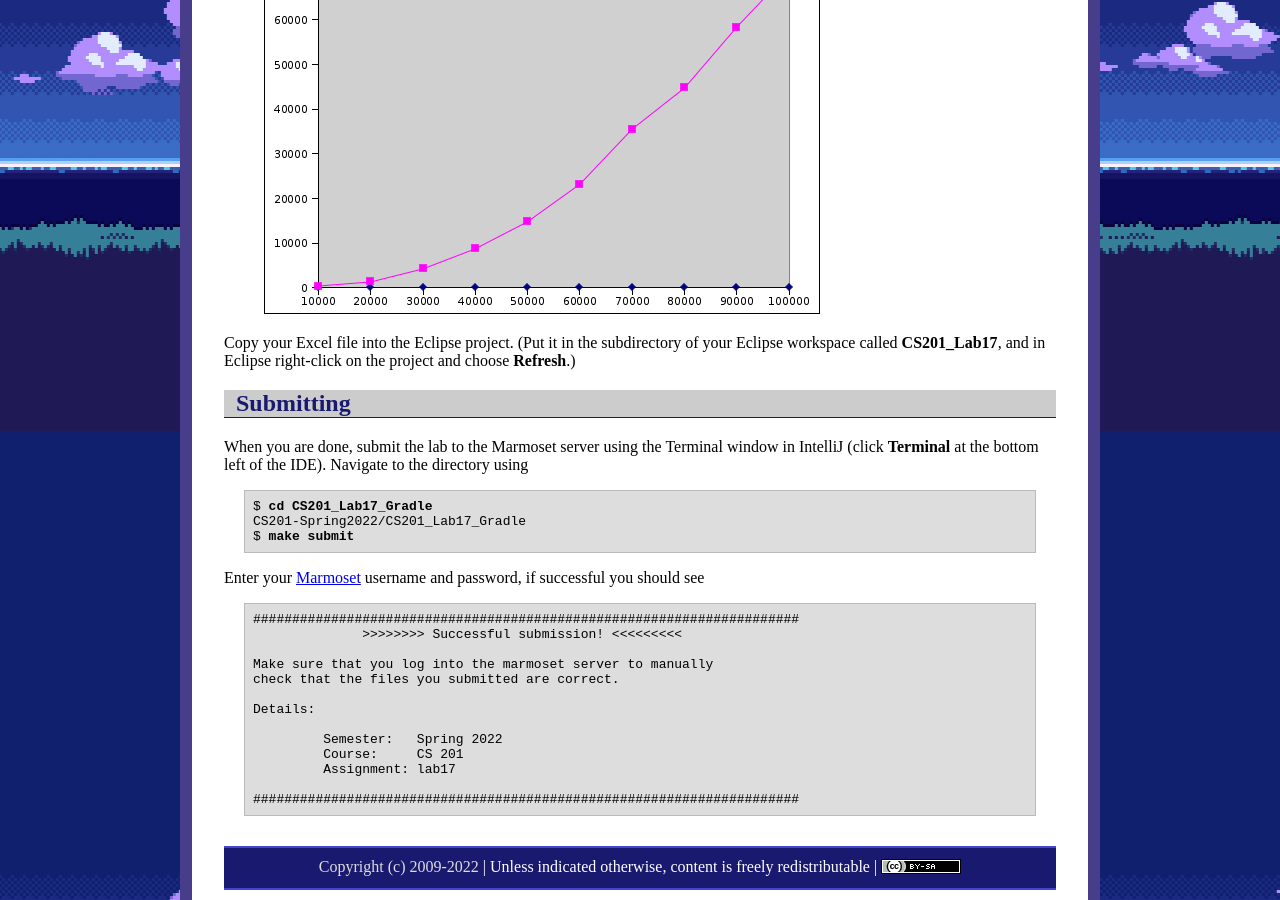
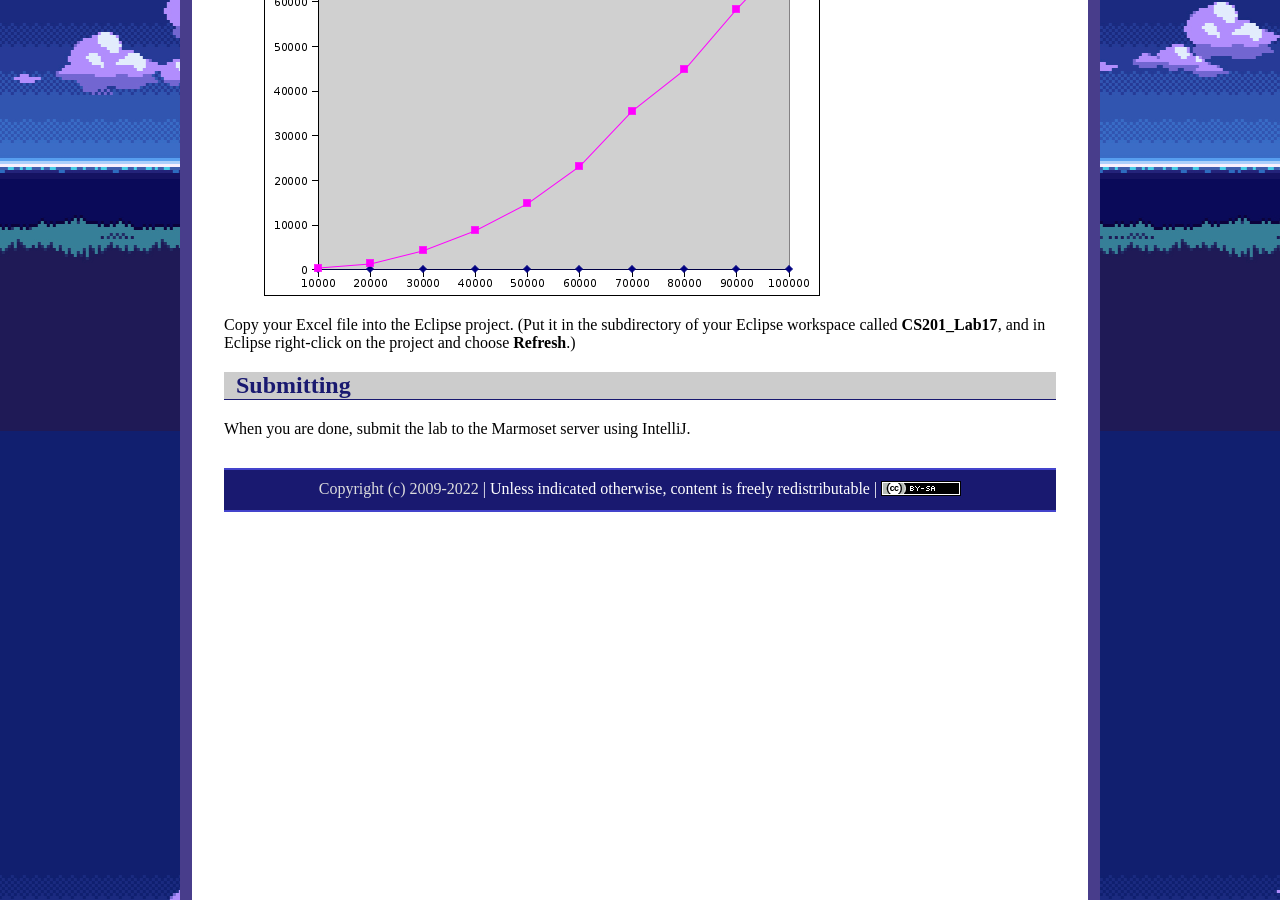
Before and after one commit to ycpcs/cs201-fall2026, a Jekyll site: the page built from labs/lab17.md, in a window 1280 px wide and 900 px high, scrolled down 1369 px. Built offline with Jekyll 4.4.1, drawn with Linux system fonts in a browser that asks for light colours; some of the changed text lies outside the part shown.

Commit message:
Update lab17.md

```diff
--- a/labs/lab17.md
+++ b/labs/lab17.md
@@ -5,11 +5,11 @@ title: "Lab 17: List Reversal"
 
 ## Getting Started
 
-Download [CS201\_Lab17\_Gradle.zip](CS201_Lab17_Gradle.zip). Copy and extract the zip file into your **CS201-Spring2022** directory. Import it into your **CS201-Spring2022** IntelliJ project using
+Download [CS201\_Lab17\_Gradle.zip](CS201_Lab17_Gradle.zip). Copy and extract the zip file into your **CS201-Fall2026** directory. Import it into your **CS201-Fall2026** IntelliJ project using
 
-> **File&rarr;New&rarr;Module from Existing Sources...**
+> **Open**
 
-Select the **CS201\_Lab17\_Gradle** directory and in the **Import Module** dialog select **Import module from external model&rarr;Gradle** and click **Finish**.
+Select the **CS201\_Lab17\_Gradle** directory and click **Select Folder**.
 
 You should see a project called **CS201\_Lab17\_Gradle** in the Project window.
 
@@ -66,28 +66,4 @@ Copy your Excel file into the Eclipse project. (Put it in the subdirectory of yo
 
 ## Submitting
 
-When you are done, submit the lab to the Marmoset server using the Terminal window in IntelliJ (click **Terminal** at the bottom left of the IDE). Navigate to the directory using
-
-<pre>
-$ <b>cd CS201_Lab17_Gradle</b>
-CS201-Spring2022/CS201_Lab17_Gradle
-$ <b>make submit</b>
-</pre>
-
-Enter your [Marmoset](https://cs.ycp.edu/marmoset) username and password, if successful you should see
-
-<pre>
-######################################################################
-              >>>>>>>> Successful submission! <<<<<<<<<
-
-Make sure that you log into the marmoset server to manually
-check that the files you submitted are correct.
-
-Details:
-
-         Semester:   Spring 2022
-         Course:     CS 201
-         Assignment: lab17
-
-######################################################################
-</pre>
+When you are done, submit the lab to the Marmoset server using IntelliJ.
```
